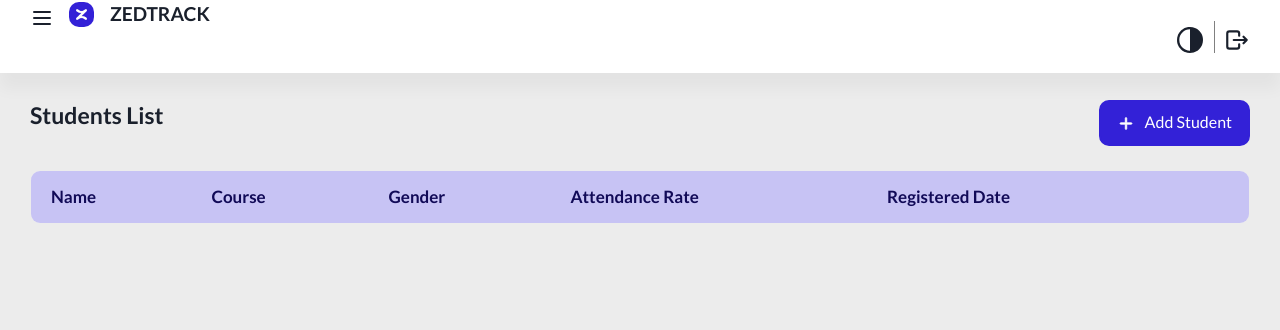
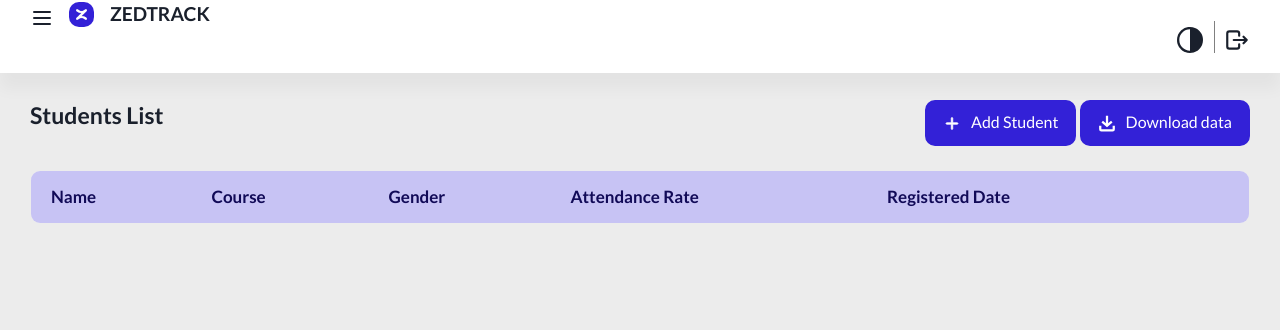
Before and after one commit to usmonaliyev-s/zedtrack, a Django app: page /students/list/ in a window 1280 px wide. Shown: the top 330 px of the page. Run offline with Django 5.2, Linux system fonts and the light colour scheme; the visitor is signed in with stand-in values (Sample User, id 1); data that the repository does not hold is empty; parts of the project's set-up code (start-up, migrations or seed data) failed here and were passed over; some libraries are stand-ins or nearby versions.

Commit message:
update (students csv)

```diff
--- a/students/urls.py
+++ b/students/urls.py
@@ -4,6 +4,7 @@ from .views import *
 
 urlpatterns = [
     path('list/', students_list, name='student-list'),
+    path('list/download-csv/', students_list, name='student-list-csv'),
     path('add/', add_student, name='add-student'),
     path('delete/<int:id>/confirmation/', delete_confirmation_student, name='delete-confirmation-student'),
     path('delete/<int:id>/', delete_student, name='delete-student'),
--- a/students/views.py
+++ b/students/views.py
@@ -54,7 +54,10 @@ def students_list(request):
                 output_field=FloatField()
             )
         ).filter(course__course_teacher__user=request.user)
-
+    if 'download-csv' in request.path:
+        headers = ["First Name", "Last Name", "Course", "Phone Number", "Registration Date", "Gender"]
+        rows = [[s.first_name, s.last_name, s.course, s.phone_number, s.registration_date, s.gender] for s in students]
+        return export_to_csv('students', headers, rows)
     data = {
         "students": students,
         "role": role,
--- a/templates/students/students_list.html
+++ b/templates/students/students_list.html
@@ -9,9 +9,10 @@
                                 <div>
                                     <h4 class="mb-3">Students List</h4>
                                 </div>
-                                {% if role == 'admin' %}
-                                <a href="{% url 'add-student' %}" class="btn btn-primary add-list">
-                                    <svg width="25" height="25" style="padding-right: 7px;" viewBox="0 0 24 24" fill="none" xmlns="http://www.w3.org/2000/svg" stroke="#ffffff">
+                                <div>
+                                    {% if role == "admin" %}
+                                    <a href="{% url 'add-student' %}" class="btn btn-primary add-list">
+                                        <svg width="25" height="25" style="padding-right: 7px;" viewBox="0 0 24 24" fill="none" xmlns="http://www.w3.org/2000/svg" stroke="#ffffff">
                                         <g id="SVGRepo_bgCarrier" stroke-width="0"></g>
                                         <g id="SVGRepo_tracerCarrier" stroke-linecap="round" stroke-linejoin="round"></g>
                                         <g id="SVGRepo_iconCarrier">
@@ -23,9 +24,14 @@
                                             ></path>
                                         </g>
                                     </svg>
-                                    Add Student
-                                </a>
-                                {% endif %}
+                                        Add Student
+                                    </a>
+                                    {% endif %}
+                                    <a href="{% url 'student-list-csv' %}" class="btn btn-primary add-list">
+                                        <svg xmlns="http://www.w3.org/2000/svg" style="padding-right: 7px;" width="25" height="25" viewBox="0 0 16 16"><g fill="currentColor"><path d="M9 7.826V1H7v6.826L4.392 5.59L3.09 7.108L8 11.318l4.91-4.21l-1.302-1.518z"/><path d="M3 13v-3H1v3a2 2 0 0 0 2 2h10a2 2 0 0 0 2-2v-3h-2v3z"/></g></svg>
+                                        Download data
+                                    </a>
+                                </div>
                             </div>
                         </div>
                         <div class="col-lg-12">
```
